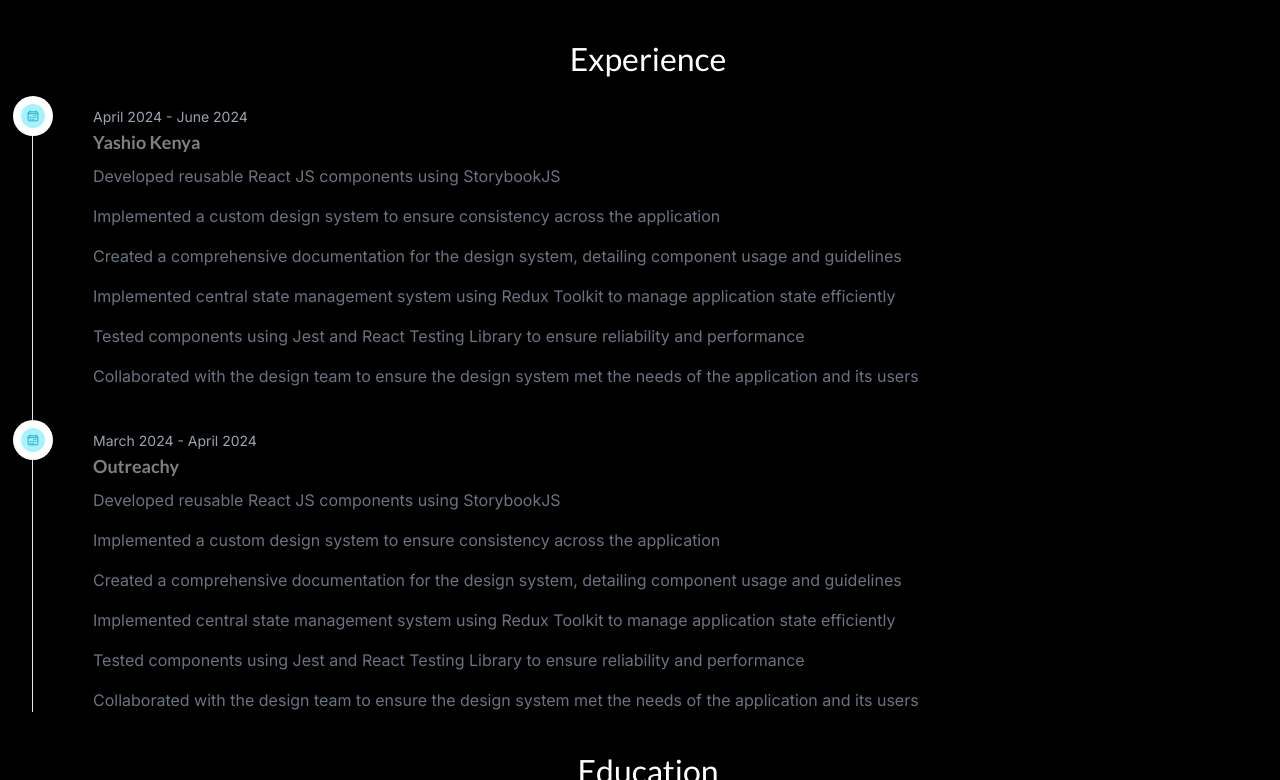
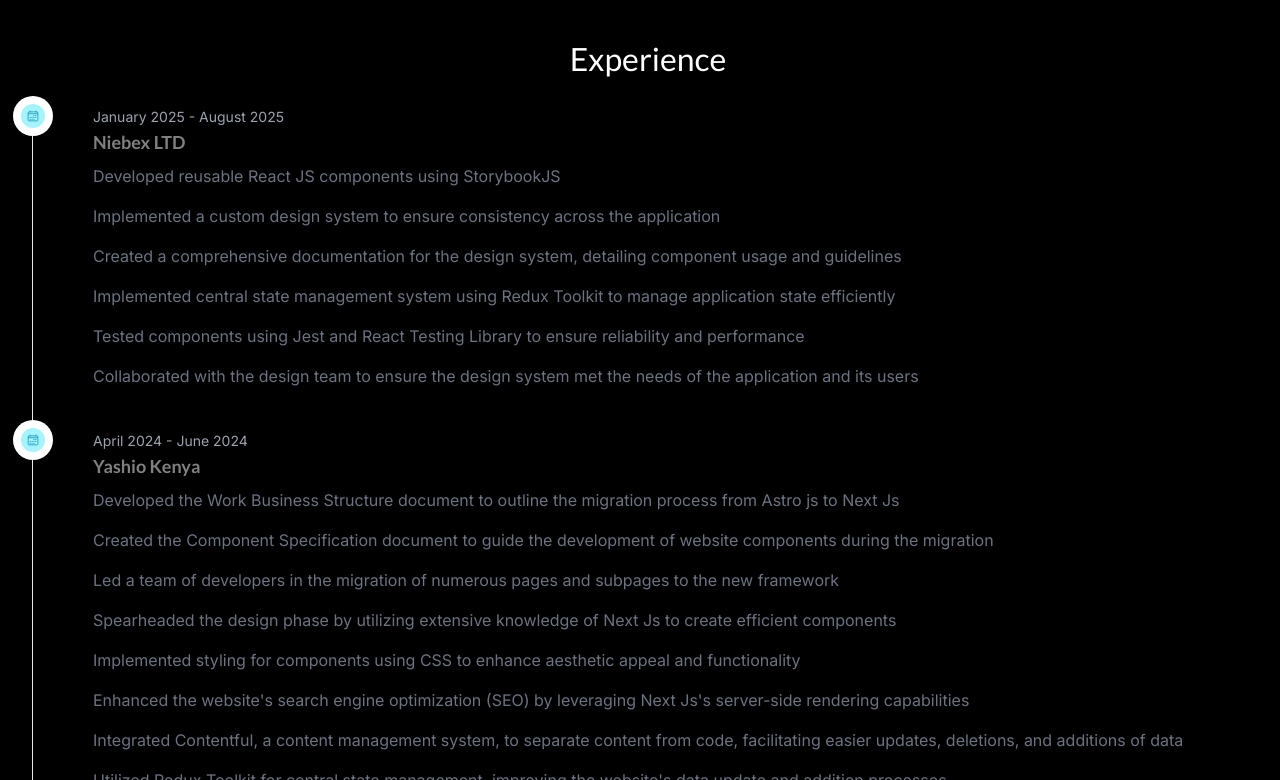
Before and after one commit to Bruce-Mahagwa/Portfolio_v1, a Next.js app in the folder portfolio_v1/: page / in a window 1280 px wide. Shown: the part 880-1660 px from the top of the page. Built offline with nearby package versions, Linux system fonts and the light colour scheme; a web font is replaced by a local one.

Commit message:
fix rendering of job tasks

```diff
--- a/portfolio_v1/components/AboutMe/About.js
+++ b/portfolio_v1/components/AboutMe/About.js
@@ -10,7 +10,7 @@
 
 const job_tasks = [
     {
-        id: "Niebex",
+        id: "Niebex LTD",
         tasks: {
             1: "Developed reusable React JS components using StorybookJS",
             2: "Implemented a custom design system to ensure consistency across the application",
@@ -18,10 +18,11 @@
             4: "Implemented central state management system using Redux Toolkit to manage application state efficiently",
             5: "Tested components using Jest and React Testing Library to ensure reliability and performance",
             6: "Collaborated with the design team to ensure the design system met the needs of the application and its users",
-        }
+        },
+        duration: "January 2025 - August 2025"
     },
     {
-        id: "Yashio",
+        id: "Yashio Kenya",
         tasks: {
             1: "Developed the Work Business Structure document to outline the migration process from Astro js to Next Js",
             2: "Created the Component Specification document to guide the development of website components during the migration",
@@ -32,10 +33,11 @@
             7: "Integrated Contentful, a content management system, to separate content from code, facilitating easier updates, deletions, and additions of data",
             8: "Utilized Redux Toolkit for central state management, improving the website's data update and addition processes",
             9: "Optimized the website architecture, reducing the number of web pages and improving navigation efficiency"
-        }
+        },
+        duration: "April 2024 - June 2024"
     },
     {
-        id: "Outreachy",
+        id: "Outreachy Internships",
         tasks: {
             1: "Utilized Python and Jupyter Notebooks to analyze the relationship between quality scores and various feature values of Wikimedia articles",
             2: "Processed a dataset covering a two-decade span, including columns like quality_score, predicted_quality, importance_class, and more",
@@ -47,35 +49,25 @@
             8: "Discovered key insights on how Wikimedia machine learning algorithms determine article quality, revealing that articles rich in wikilinks, pages, headings, references, and views tend to receive higher predicted quality scores and rank better in importance and quality classes",
             9: "Configured customizable visualizations to explore additional variables related to article quality",
             10: "Provided recommendations for further visualizations based on current research findings"
-        }
-    }
-]
-
-const education = [
-    {
-        id: "UON",
-        experience: "Bachelor's in Economics"
         },
-    {
-        id: "Udacity",
-        experience: "Data Analysis"
-    },
-    {
-        id: "Holberton School",
-        experience: "Software Engineering"
+        duration: "March 2024 - April 2024"
     }
 ]
 
 const About = () => {
     const width = useDeviceWidth();
     return (
-        <section className = {classes.about} id = "about">
+        <section className={classes.about} id="about">
             <h1>Web Dev and Data Analyst</h1>
             <div>
                 <h2>Experience</h2>
             </div>
             <Timeline>
-                <Timeline.Item>
+                {
+                    job_tasks.map((task) => {
+                        const { tasks, id, duration } = task;
+                        return (
+                            <Timeline.Item key={id}>
                                 <motion.div
                                     initial={{ scale: 0 }}
                                     whileInView={{ scale: 1 }}
@@ -83,43 +75,22 @@
                                     viewport={{ once: true }}
                                 >
                                     <Timeline.Point icon={IoCalendarOutline} />
-                        <Timeline.Content className = "px-1" >
-                            <Timeline.Time>April 2024 - June 2024</Timeline.Time>
-                            <Timeline.Title className = "text-white opacity-50 text-left">Yashio Kenya</Timeline.Title>
+                                    <Timeline.Content className="px-1" >
+                                        <Timeline.Time>{duration}</Timeline.Time>
+                                        <Timeline.Title className="text-white opacity-50 text-left">{id}</Timeline.Title>
                                         <Timeline.Body>
-                                {Object.keys(job_tasks[0].tasks).map((key) => {
-                                    const task = job_tasks[0].tasks[key]
+                                            {Object.keys(tasks).map((item) => {
                                                 return (
-                                        <p key = {task}>{task}</p>
+                                                    <p key={item}>{tasks[item]}</p>
                                                 )
                                             })}
                                         </Timeline.Body>
                                     </Timeline.Content>
                                 </motion.div>
                             </Timeline.Item>
-
-            <Timeline.Item>
-                <motion.div
-                initial={{ scale: 0 }}
-                whileInView={{ scale: 1 }}
-                transition={{ duration: 0.5 }}
-                viewport={{ once: true }}
-                >
-                <Timeline.Point icon={IoCalendarOutline} />
-                <Timeline.Content className = "px-1">
-                    <Timeline.Time>March 2024 - April 2024 </Timeline.Time>
-                    <Timeline.Title className = "text-white opacity-50 text-left">Outreachy</Timeline.Title>
-                    <Timeline.Body>
-                    {Object.keys(job_tasks[1].tasks).map((key) => {
-                            const task = job_tasks[0].tasks[key]
-                            return (
-                                <p key = {task}>{task}</p>
                         )
-                        })}
-                    </Timeline.Body>
-                </Timeline.Content>
-                </motion.div>
-            </Timeline.Item>
+                    })
+                }
             </Timeline>
 
             <motion.div
@@ -136,13 +107,13 @@
                     whileInView={{ scale: 1 }}
                     transition={{ duration: 0.5 }}
                     viewport={{ once: true }}
-                style={{display:"flex"}}
+                    style={{ display: "flex" }}
                 >
                     <Timeline.Item>
                         <Timeline.Point icon={IoCalendarOutline} />
-                    <Timeline.Content className = "pr-8 py-4">
+                        <Timeline.Content className="pr-8 py-4">
                             <Timeline.Time>June 2022 - November 2023 </Timeline.Time>
-                        <Timeline.Title className = "text-white opacity-50 text-left">Holberton School</Timeline.Title>
+                            <Timeline.Title className="text-white opacity-50 text-left">Holberton School</Timeline.Title>
                             <Timeline.Body>
                                 <h3 className="text-left text-xl">Software Engineering</h3>
                             </Timeline.Body>
@@ -151,9 +122,9 @@
 
                     <Timeline.Item>
                         <Timeline.Point icon={IoCalendarOutline} />
-                    <Timeline.Content className = "pr-8 py-4">
+                        <Timeline.Content className="pr-8 py-4">
                             <Timeline.Time>July 2022 - October 2022 </Timeline.Time>
-                        <Timeline.Title className = "text-white opacity-50 text-left">Udacity</Timeline.Title>
+                            <Timeline.Title className="text-white opacity-50 text-left">Udacity</Timeline.Title>
                             <Timeline.Body>
                                 <h3 className="text-left text-lg">Data Analysis</h3>
                             </Timeline.Body>
@@ -162,9 +133,9 @@
 
                     <Timeline.Item>
                         <Timeline.Point icon={IoCalendarOutline} />
-                    <Timeline.Content className = "px-1 py-4">
+                        <Timeline.Content className="px-1 py-4">
                             <Timeline.Time>February 2018 - December 2022 </Timeline.Time>
-                        <Timeline.Title className = "text-white opacity-50 text-left">University of Nairobi</Timeline.Title>
+                            <Timeline.Title className="text-white opacity-50 text-left">University of Nairobi</Timeline.Title>
                             <Timeline.Body>
                                 <h3 className="text-left text-lg">Bachelors in Economics</h3>
                             </Timeline.Body>
@@ -182,9 +153,9 @@
                         viewport={{ once: true }}
                     >
                         <Timeline.Point icon={IoCalendarOutline} />
-                    <Timeline.Content className = "px-1 pb-4">
+                        <Timeline.Content className="px-1 pb-4">
                             <Timeline.Time>June 2022 - November 2023 </Timeline.Time>
-                        <Timeline.Title className = "text-white opacity-50 text-left">Holberton School</Timeline.Title>
+                            <Timeline.Title className="text-white opacity-50 text-left">Holberton School</Timeline.Title>
                             <Timeline.Body>
                                 <h3 className="text-left text-xl">Software Engineering</h3>
                             </Timeline.Body>
@@ -200,9 +171,9 @@
                         viewport={{ once: true }}
                     >
                         <Timeline.Point icon={IoCalendarOutline} />
-                        <Timeline.Content className = "px-1 pb-4">
+                        <Timeline.Content className="px-1 pb-4">
                             <Timeline.Time>July 2022 - October 2022 </Timeline.Time>
-                            <Timeline.Title className = "text-white opacity-50 text-left">Udacity</Timeline.Title>
+                            <Timeline.Title className="text-white opacity-50 text-left">Udacity</Timeline.Title>
                             <Timeline.Body>
                                 <h3 className="text-left text-xl">Data Analysis</h3>
                             </Timeline.Body>
@@ -218,9 +189,9 @@
                         viewport={{ once: true }}
                     >
                         <Timeline.Point icon={IoCalendarOutline} />
-                        <Timeline.Content className = "px-1 pb-4">
+                        <Timeline.Content className="px-1 pb-4">
                             <Timeline.Time>February 2018 - December 2022 </Timeline.Time>
-                            <Timeline.Title className = "text-white opacity-50 text-left">University of Nairobi</Timeline.Title>
+                            <Timeline.Title className="text-white opacity-50 text-left">University of Nairobi</Timeline.Title>
                             <Timeline.Body>
                                 <h3 className="text-left text-xl">Bachelors in Economics</h3>
                             </Timeline.Body>
```
Lines whose indentation alone changed are shown as unchanged.
